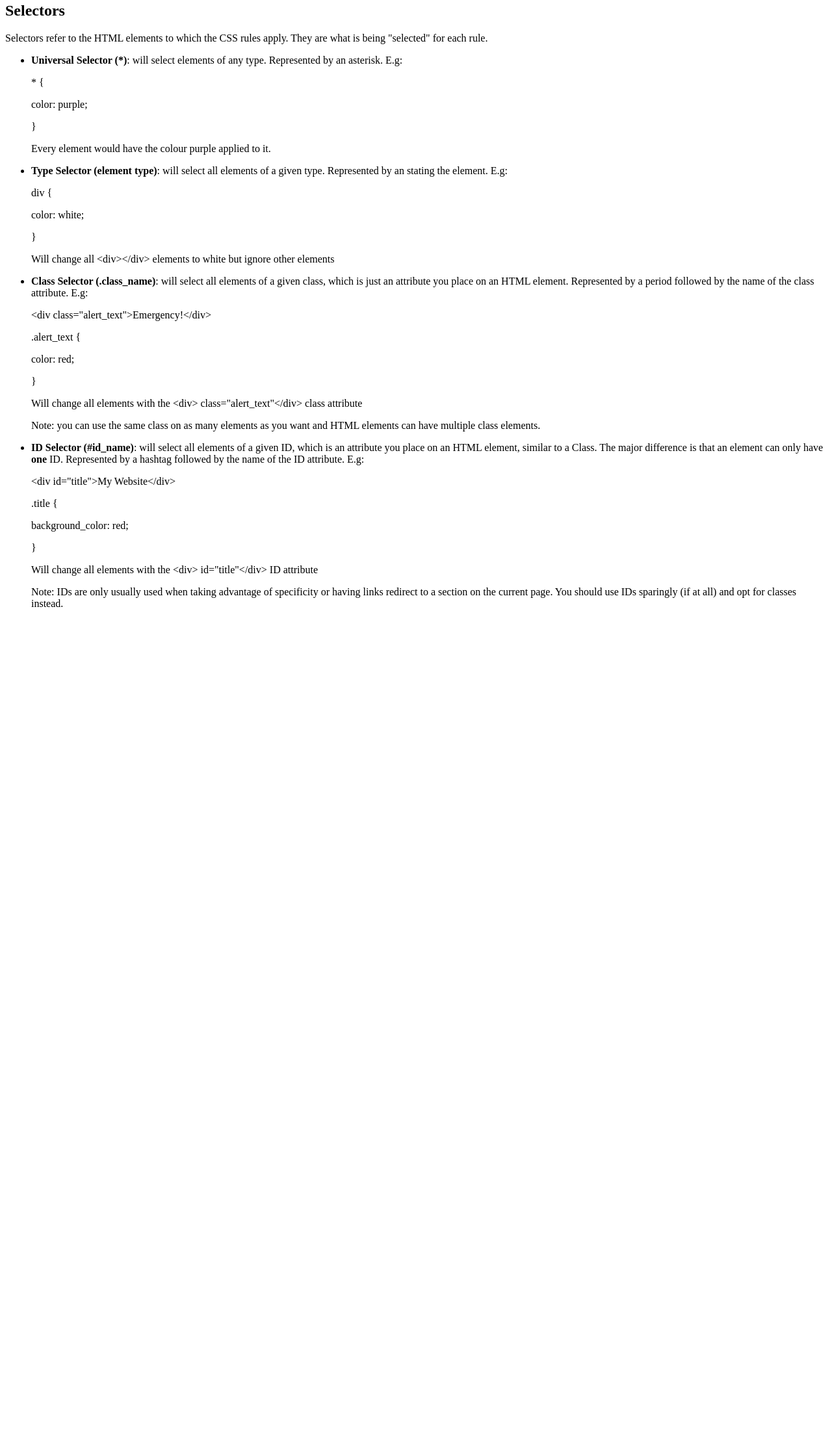
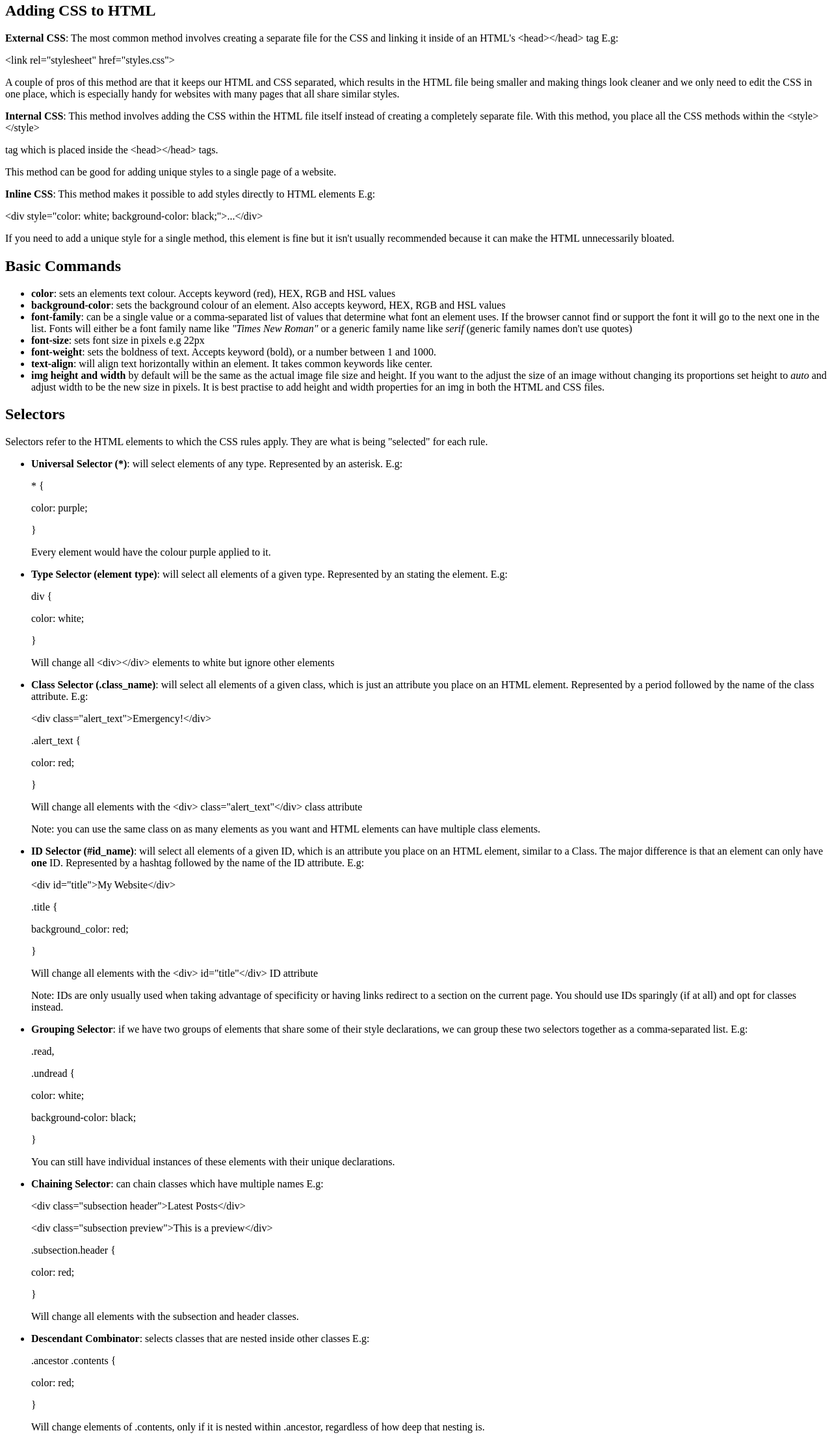
Before and after one commit to honestly29/Practise-website, a plain HTML site: page pages/css.html in a window 1280 px wide. Shown: the part 251-2459 px from the top of the page at 65% size. Before the commit the page ends 1205 px from the top, so only its background shows below. Drawn offline with Linux system fonts and the light colour scheme.

Commit message:
Add CSS notes to css.html

```diff
--- a/pages/css.html
+++ b/pages/css.html
@@ -14,6 +14,32 @@
             <p>font-weight: 700;</p>
         }
         </b></p>
+
+
+        <!-- Adding CSS to HTML -->
+        <h2>Adding CSS to HTML</h2>
+        <p><b>External CSS</b>: The most common method involves creating a separate file for the CSS and linking it inside of an HTML's &lt;head&gt;&lt;/head&gt; tag E.g: </p>
+        <p>&lt;link rel="stylesheet" href="styles.css"&gt;</p>
+        <p>A couple of pros of this method are that it keeps our HTML and CSS separated, which results in the HTML file being smaller and making things look cleaner and we only need to edit the CSS in one place, which is especially handy for websites with many pages that all share similar styles.</p>
+
+        <p><b>Internal CSS</b>: This method involves adding the CSS within the HTML file itself instead of creating a completely separate file. With this method, you place all the CSS methods within the &lt;style&gt;&lt;/style&gt;</p> tag which is placed inside the &lt;head&gt;&lt;/head&gt; tags.
+        <p>This method can be good for adding unique styles to a single page of a website.</p>
+
+        <p><b>Inline CSS</b>: This method makes it possible to add styles directly to HTML elements E.g:</p>
+        <p>&lt;div style="color: white; background-color: black;"&gt;...&lt;/div&gt;</p>
+        <p>If you need to add a unique style for a single method, this element is fine but it isn't usually recommended because it can make the HTML unnecessarily bloated.</p>
+
+        <!-- Basic commands -->
+        <h2>Basic Commands</h2>
+        <ul>
+            <li><b>color</b>: sets an elements text colour. Accepts keyword (red), HEX, RGB and HSL values</li>
+            <li><b>background-color</b>: sets the background colour of an element. Also accepts keyword, HEX, RGB and HSL values</li>
+            <li><b>font-family</b>: can be a single value or a comma-separated list of values that determine what font an element uses. If the browser cannot find or support the font it will go to the next one in the list. Fonts will either be a font family name like <em>"Times New Roman"</em> or a generic family name like <em>serif</em> (generic family names don't use quotes)</li>
+            <li><b>font-size</b>: sets font size in pixels e.g 22px</li>
+            <li><b>font-weight</b>: sets the boldness of text. Accepts keyword (bold), or a number between 1 and 1000.</li>
+            <li><b>text-align</b>: will align text horizontally within an element. It takes common keywords like center.</li>
+            <li><b>img height and width</b> by default will be the same as the actual image file size and height. If you want to the adjust the size of an image without changing its proportions set height to <em>auto</em> and adjust width to be the new size in pixels. It is best practise to add height and width properties for an img in both the HTML and CSS files.</li>
+        </ul>
 
         <!-- Selectors -->
         <h2>Selectors</h2>
@@ -55,6 +81,35 @@
                 <p>Note: IDs are only usually used when taking advantage of specificity or having links redirect to a section on the current page. You should use IDs sparingly (if at all) and opt for classes instead. </p>
             </li>
 
+            <li><b>Grouping Selector</b>: if we have two groups of elements that share some of their style declarations, we can group these two selectors together as a comma-separated list. E.g:
+                <p>.read,</p>
+                    <p>.undread {
+                    <p>color: white;</p>
+                    <p>background-color: black;</p>
+                }
+                </p>
+                <p>You can still have individual instances of these elements with their unique declarations.</p>
+            </li>
+
+            <li><b>Chaining Selector</b>: can chain classes which have multiple names E.g:
+                <p>&lt;div class="subsection header"&gt;Latest Posts&lt;/div&gt;</p>
+                <p>&lt;div class="subsection preview"&gt;This is a preview&lt;/div&gt;</p>
+                <p>.subsection.header {
+                    <p>color: red;</p>
+                }
+                </p>
+                <p>Will change all elements with the subsection and header classes.</p>
+            </li>
+
+            <li><b>Descendant Combinator</b>: selects classes that are nested inside other classes E.g:
+                <p>.ancestor .contents {
+                    <p>color: red;</p>
+                }
+                </p>
+                <p>Will change elements of .contents, only if it is nested within .ancestor, regardless of how deep that nesting is.</p>
+            </li>
+
+
 
         </ul>
 
```
